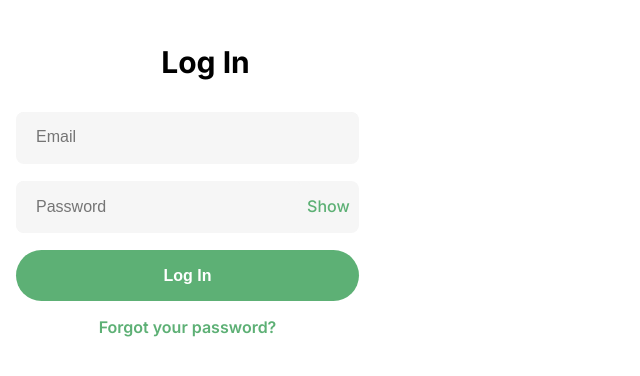
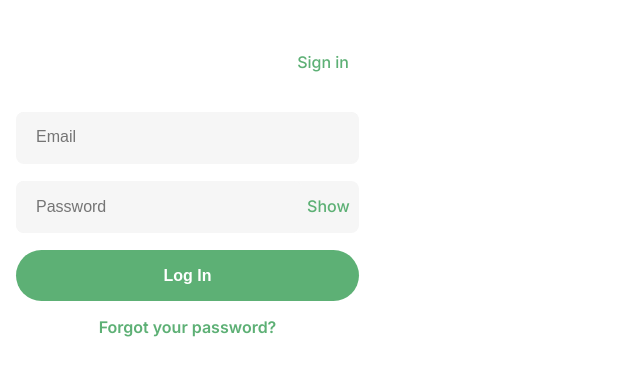
Before and after one commit to ngoccphb1234/react-ui-demo, a React (Create React App) app: page /login in a window 1280 px wide. Shown: the top 376 px of the page, without its empty margins (0-640 px from the left). Built offline with nearby package versions, Linux system fonts and the light colour scheme.

Commit message:
route reactjs

```diff
--- a/src/components/Header/header.jsx
+++ b/src/components/Header/header.jsx
@@ -1,5 +1,6 @@
-import React from 'react';
+import React, {useEffect, useState} from 'react';
 import PropTypes from 'prop-types';
+import {Link} from 'react-router-dom'
 import './styles.scss'
 import {AiOutlineClose} from "react-icons/ai";
 
@@ -15,13 +16,29 @@ Header.defaultProps = {
     listContentHeader: {
         leftType: 'button',
         rightText: 'Login',
-        mainText: 'Sign Up',
+        mainText: '',
         leftText: 'Back'
     },
 
 }
 
+
+
 function Header({listContentHeader}) {
+    const [mainText, setMainText] = useState('');
+
+    // if (window.location.pathname === '/login'){
+    //     console.log(1);
+    // }else if(window.location.pathname === '/register'){
+    //     console.log(2)
+    // }else {
+    //     console.log(3)
+    // }
+
+    function handleChangeMainText() {
+        setMainText(  'login')
+    }
+
     let leftButton  = ''
     if (listContentHeader.leftType === 'text') {
         leftButton = <span>
@@ -43,10 +60,10 @@ function Header({listContentHeader}) {
                <a href={'http://localhost:3000/'} className="txtLeftHeader">{leftButton}</a>
             </li>
             <li className="liMainText">
-                <span className="mainText">{listContentHeader.mainText}</span>
+                <span className="mainText">{mainText}</span>
             </li>
             <li className="liRight">
-              <a href={'http://localhost:3000/'} className="txtRightHeader">{listContentHeader.rightText}</a>
+              <Link to={'login'} className="txtRightHeader" onClick={handleChangeMainText}>{listContentHeader.rightText}</Link>
             </li>
         </ul>
     </div>
--- a/src/components/Input/Password/styles.scss
+++ b/src/components/Input/Password/styles.scss
@@ -15,9 +15,6 @@
 }
 .showPasswordTxt {
   cursor: pointer;
-  //position: absolute;
-  //top: 266px;
-  //right: 25px;
   color: #5DB075;
   font-weight: 500;
   font-size: 16px;
--- a/src/components/Input/input.jsx
+++ b/src/components/Input/input.jsx
@@ -16,7 +16,6 @@ Input.defaultProps = {
 }
 
 function Input(inputData) {
-    console.log(inputData)
     return (
         <div className="divInput">
             {/*<label className="labelControl">*/}
--- a/src/index.js
+++ b/src/index.js
@@ -1,27 +1,44 @@
 import React from 'react';
-import ReactDOM from 'react-dom/client';
+import ReactDOM from "react-dom/client";
+import {
+    BrowserRouter,
+    Routes,
+    Route,
+} from "react-router-dom";
 import './index.css';
+
 import Header from "./components/Header/header";
 import SignUpFeature from "./features/auth/SignUp";
 import SignInFeature from "./features/auth/SignIn";
 
 const listContentHeader = {
     leftType: '',
-    rightText: '',
-    mainText: 'Log In',
+    rightText: 'Sign in',
+    mainText: 'Sign up',
     leftText: ''
 }
 
-const element = <div className="mainDiv">
+
+const rootElement = <div className="mainDiv">
     <div className="contentDiv">
         <Header listContentHeader={listContentHeader}/>
-        {/*<SignUpFeature/>*/}
-        <SignInFeature/>
+        <Routes>
+            <Route path="register" element={<SignUpFeature/>} />
+            <Route path="login" element={<SignInFeature/>} />
+        </Routes>
+        {/*<SignInFeature/>*/}
     </div>
 </div>
+
+
 const root = ReactDOM.createRoot(document.getElementById('root'));
+
 root.render(
- element
+ <React.StrictMode>
+     <BrowserRouter>
+         {rootElement}
+     </BrowserRouter>
+ </React.StrictMode>
 );
 
 // If you want to start measuring performance in your app, pass a function
```
